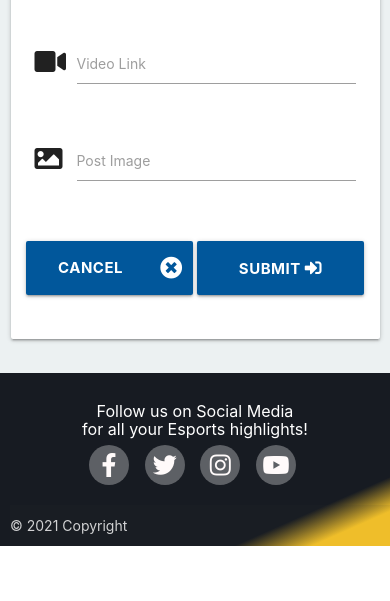
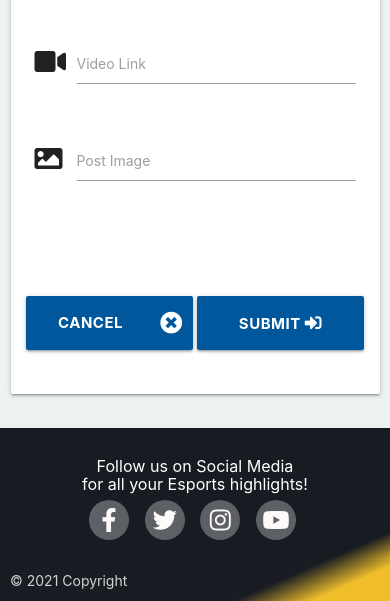
Before and after one commit to jamesr1775/esports-epics, a Flask app: page /submit_epic in a window 390 px wide. Shown: the part 998-1599 px from the top of the page. Before the commit the page ends 1544 px from the top, so only its background shows below. Run offline with Flask 2, Linux system fonts and the light colour scheme; some libraries are stand-ins or nearby versions.

Commit message:
adding margin to form buttons as validate error text was going over the buttons

```diff
--- a/static/css/style.css
+++ b/static/css/style.css
@@ -436,6 +436,11 @@ nav {
         padding:4%;
     }
 }
+@media screen and (max-width: 1144px){
+    .form-btns-container{
+        margin-top: 75px;
+    }
+}
 @media screen and (max-width: 992px){
     .post-image-container{
         margin-bottom: 20px;
--- a/templates/edit-epic.html
+++ b/templates/edit-epic.html
@@ -79,7 +79,7 @@
                     </div>
                 </div>
                 <!-- submit -->
-                <div class="row">
+                <div class="row form-btns-container">
                     <a href="{{ url_for('profile',  username=session['user']) }}" class="col s6 btn-large light-blue darken-4 text-shadow epic-form-btn">
                         Cancel <i class="fas fa-times-circle right"></i>
                     </a>
--- a/templates/edit-events.html
+++ b/templates/edit-events.html
@@ -72,7 +72,7 @@
                     </div>
                 </div>
                 <!-- submit -->
-                <div class="row">
+                <div class="row form-btns-container">
                     <a href="{{ url_for('home') }}" class="col s6 btn-large light-blue darken-4 text-shadow epic-form-btn">
                         Cancel <i class="fas fa-times-circle right"></i>
                     </a>
--- a/templates/edit-news.html
+++ b/templates/edit-news.html
@@ -30,7 +30,7 @@
                     </div>
                 </div>
                 <!-- submit -->
-                <div class="row">
+                <div class="row form-btns-container">
                     <a href="{{ url_for('profile', username=session['user']) }}" class="col s6 btn-large light-blue darken-4 text-shadow epic-form-btn">
                         Cancel <i class="fas fa-times-circle right"></i>
                     </a>
--- a/templates/submit-epic.html
+++ b/templates/submit-epic.html
@@ -77,7 +77,7 @@
                     </div>
                 </div>
                 <!-- submit -->
-                <div class="row">
+                <div class="row form-btns-container">
                     <a href="{{ url_for('home') }}" class="col s6 btn-large light-blue darken-4 text-shadow epic-form-btn">
                         Cancel <i class="fas fa-times-circle right"></i>
                     </a>
--- a/templates/submit-event.html
+++ b/templates/submit-event.html
@@ -70,7 +70,7 @@
                     </div>
                 </div>
                 <!-- submit -->
-                <div class="row">
+                <div class="row form-btns-container">
                     <a href="{{ url_for('home') }}" class="col s6 btn-large light-blue darken-4 text-shadow epic-form-btn">
                         Cancel <i class="fas fa-times-circle right"></i>
                     </a>
--- a/templates/submit-news.html
+++ b/templates/submit-news.html
@@ -28,7 +28,7 @@
                     </div>
                 </div>
                 <!-- submit -->
-                <div class="row">
+                <div class="row form-btns-container">
                     <a href="{{ url_for('home') }}" class="col s6 btn-large light-blue darken-4 text-shadow epic-form-btn">
                         Cancel <i class="fas fa-times-circle right"></i>
                     </a>
```
